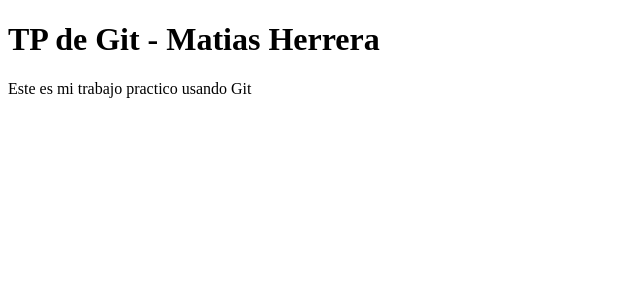
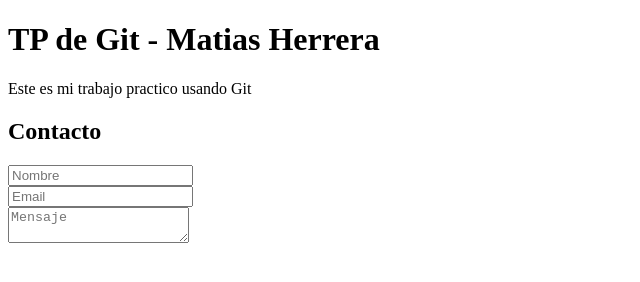
Before and after one commit to matiiasniicolasherrera-debug/tp-git-herrera, a plain HTML site: page index.html in a window 1280 px wide. Shown: the whole page, without its empty margins (0-640 px from the left). Drawn offline with Linux system fonts and the light colour scheme.

Commit message:
Agrego seccion de contacto

```diff
--- a/index.html
+++ b/index.html
@@ -9,3 +9,9 @@
 <p>Este es mi trabajo practico usando Git</p>
 </body>
 </html>
+<h2>Contacto</h2>
+<form>
+    <input type="text" placeholder="Nombre"><br>
+    <input type="email" placeholder="Email"><br>
+    <textarea placeholder="Mensaje"></textarea>
+</form>
```
